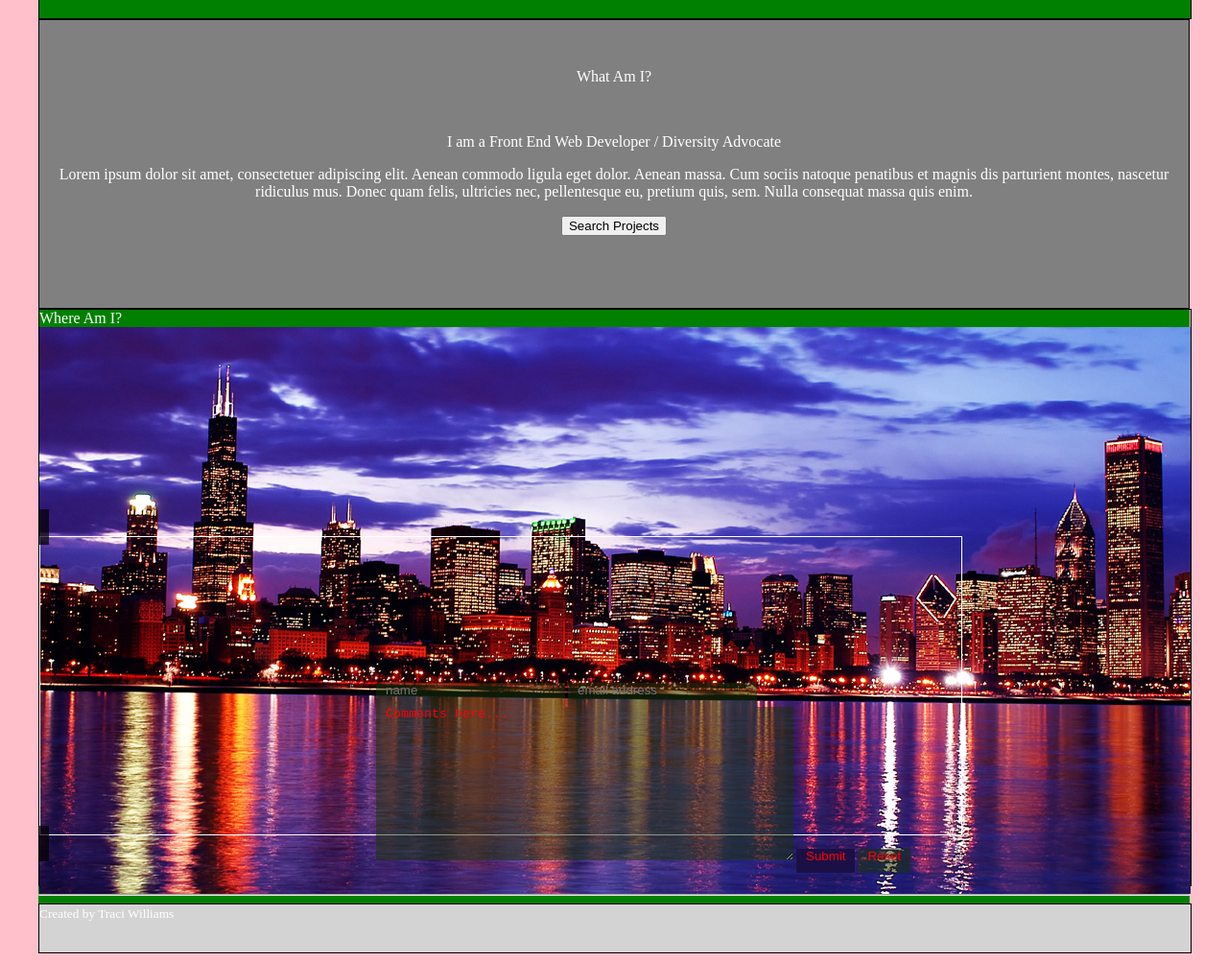
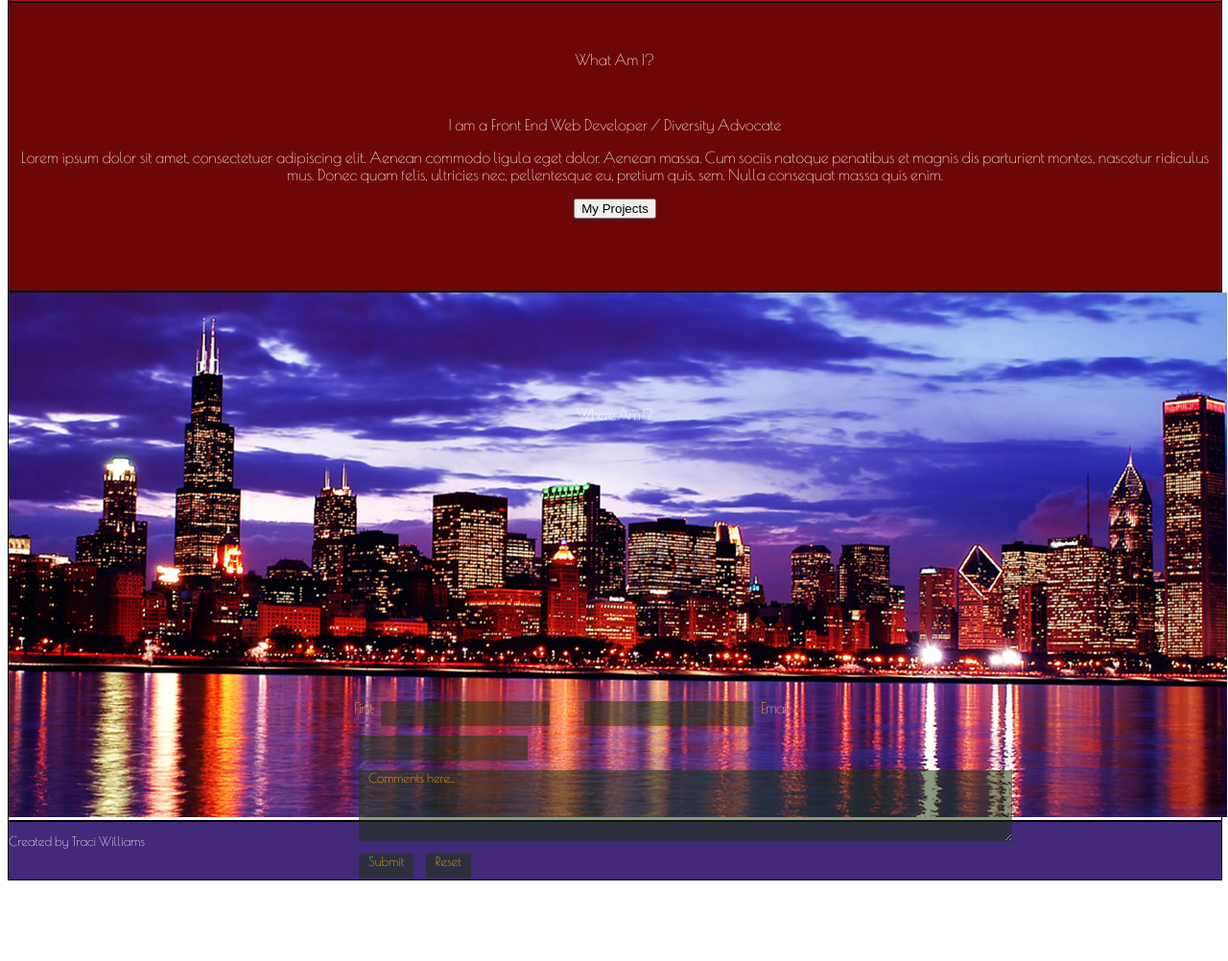
Before and after one commit to traciwilliams/who-what-where, a plain HTML site: page index.html in a window 1280 px wide. Shown: the part 660-1662 px from the top of the page at 96% size. After the commit the page ends 1586 px from the top, so only its background shows below. Drawn offline with nearby package versions, Linux system fonts and the light colour scheme.

Commit message:
finalizing styling

```diff
--- a/index.html
+++ b/index.html
@@ -19,7 +19,7 @@
 			</ul>
 		</nav>
 	</header>
-	<hr>
+
 	<!-- WHO Section -->
 
 	<div class="who showborder whoformat">
@@ -33,47 +33,48 @@
 		<div class="spacing">What Am I?</div>
 		<div>I am a Front End Web Developer / Diversity Advocate</div>
 		<p>Lorem ipsum dolor sit amet, consectetuer adipiscing elit. Aenean commodo ligula eget dolor. Aenean massa. Cum sociis natoque penatibus et magnis dis parturient montes, nascetur ridiculus mus. Donec quam felis, ultricies nec, pellentesque eu, pretium quis, sem. Nulla consequat massa quis enim.</p>
-		<button>Search Projects</button>
+		<button>My Projects</button>
 	</div>
 
 
 	<!-- WHERE Section -->
-	<div class="where showborder">
-		<div>Where Am I?</div>
-
+	<div class="where showborder"><!--
+		<div class="spacing whereformat">Where Am I?</div>
+ -->
 
 		<div class="chicago">
 
-      		<img src="styles/images/chicago-skyline2.jpg" alt=""/>
+      		<img src="styles/images/chicago-skyline3.jpg" alt=""/>
 
 	      		<div class="myform"><span>
+	      		<div class="whereformat">Where Am I?</div>
+				<!-- <div class="spacing whereformat">Where Am I?</div> -->
+
 	      		<!-- <h2><span> -->
 					<form action="mailto:traciwebmail@gmail.com" method="post" id=fieldsOfInput>
 
-							<input type="text" name="firstname" id="firstname" placeholder="name">
-							<input type="email" name="email" id="email" placeholder="email address">
-							<br>
-							<textarea name="comment" rows="10" cols="50">Comments here...</textarea>
+							<label>First: <input type="text" name="firstname" id="firstname">
+							<label>Last: <input type="text" name="lastname" id="lastname">
+							<label>Email: <input type="email" name="email" id="email">
+
+							<textarea name="comment" rows="4" cols="90">Comments here...</textarea>
 					   		<input type="submit" name="submit" value="Submit">
 					   		<input type="reset" name="reset" value="Reset">
 					</form>
 				<!-- </span></h2> -->
 				</span></div><!--myform-->
 
-		</div>
+		</div><!--chicago-->
+
+	</div><!--where showborder-->
 
 
 
 
 
 
-	</div>
+	<!--FOOTER-->
 
-
-
-
-	<!--FOOTER-->
-	<hr>
 	<footer class="showborder"><small>Created by Traci Williams</small></footer>
 
 
--- a/styles/main.css
+++ b/styles/main.css
@@ -1,12 +1,18 @@
 body {
-	background-color: pink;
-	//font-family: 'Poiret One', cursive;
+	// background-color: pink;
+	font-family: 'Poiret One', cursive;
+}
+
+h1 {
+	font-weight: bold;
 }
 
 #wrapper {
-	width: 1200px;
-	background-color: green;
-	margin: 0 auto;
+	//width: 1200px;
+	width: 100%;
+	//margin: 0 auto;
+	margin: 0;
+	padding: 0;
 }
 
 .showborder {
@@ -19,7 +25,7 @@ body {
 .main-nav {
 	width: 100%;
 	height: 50px;
-	background-color: #1abc9c;
+	background-color: black;
 	text-align: right;
 	//position: fixed;
 }
@@ -40,15 +46,16 @@ body {
 
 .main-nav a:hover {
 	background-color: black;
-	color: yellow;
+	color: #fcb623;
 }
 
 
 /*===========WHO SECTION===========*/
 .who {
+	width: 100%;
 	height: 600px;
-	width: 100%;
-	background-color: green;
+	//background-color: #6d0609;
+	background-color: #b7120e;
 	color: white;
 }
 
@@ -74,8 +81,9 @@ img {
 /*===========WHAT SECTION===========*/
 .what {
 	height: 300px;
-	30dth: 100%;
-	background-color: grey;
+	width: 100%;
+	background-color: #6d0609;
+	//background-color: #b7120e;
 	color: white;
 }
 
@@ -85,7 +93,7 @@ img {
 
 /*===========WHERE SECTION===========*/
 .where {
-	height: 600px;
+	height: 550px;
 	width: 100%;
 	//background-color: black;
 	color: white;
@@ -95,8 +103,10 @@ img {
 form {
 	width: 50%;
 	height: 150px;
-	border: 1px solid white;
-	padding: 150px 10px 10px 350px;
+	color: #fcb623;
+	padding: 120px 10px 0 350px;
+	margin: 10px 10px 0 10px;
+	font-family: 'Poiret One', cursive;
 }
 
 .fieldsOfInput {
@@ -108,17 +118,21 @@ textarea {
 	border: 0;
 	//background-color: #212122;
 	background-color: rgba(25, 55, 5, 0.5);
-	color: red;
+	color: #fcb623;
 	padding: 0 10px 10px 10px;
+	margin: 10px 5px 0 5px;
+	font-family: 'Poiret One', cursive;
 }
 
 input[type="submit"] {
-  background: #1b1045;
-  color: red;
+  background-color: rgba(25, 55, 5, 0.5);
+  color: #fcb623;
+  font-family: 'Poiret One', cursive;
 }
 
 input placeholder {
 	color: red;
+	font-family: 'Poiret One', cursive;
 }
 
 
@@ -141,15 +155,22 @@ input placeholder {
 .myform span {
    color: black;
    letter-spacing: -1px;
-   background: rgb(0, 0, 0); /* fallback color */
-   background: rgba(0, 0, 0, 0.7);
+   // background: rgb(0, 0, 0);  fallback color
+   // background: rgba(0, 0, 0, 0.7);
    padding: 10px;
 }
 
+.whereformat {
+	text-align: center;
+	color: white;
+	margin: -100px 10px 160px 10px;
+}
 /*===========FOOTER=================*/
 footer {
 	height: 50px;
 	width: 100%;
-	background-color: lightgrey;
+	background-color: #42297a;
 	color: white;
+	padding-top: 10px;
+
 }
```
Also changed, not shown: styles/images/chicago-skyline3.jpg (added), 1 other file.
